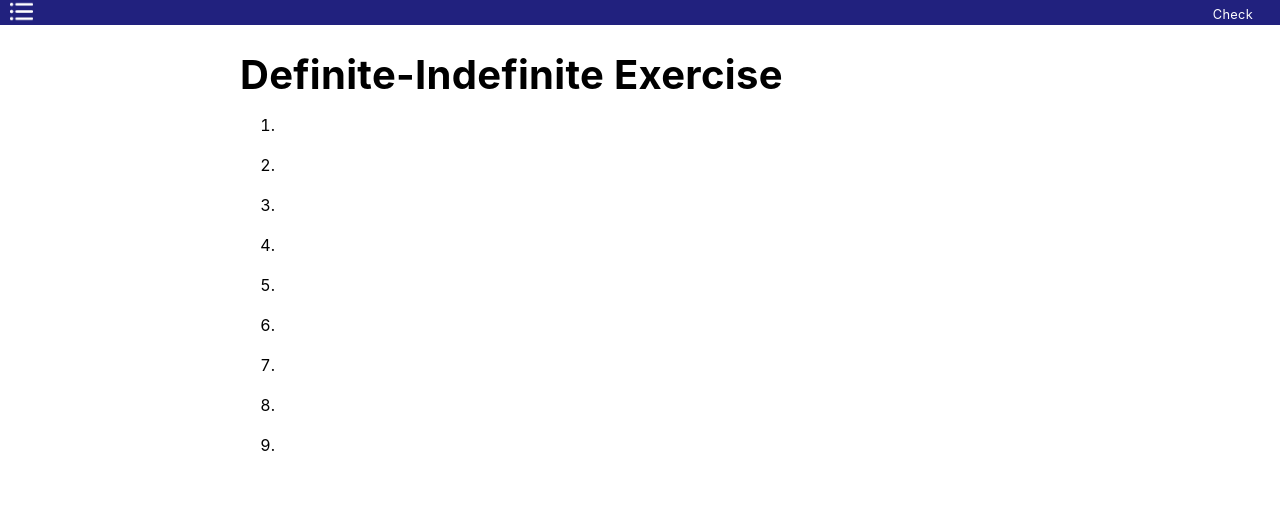
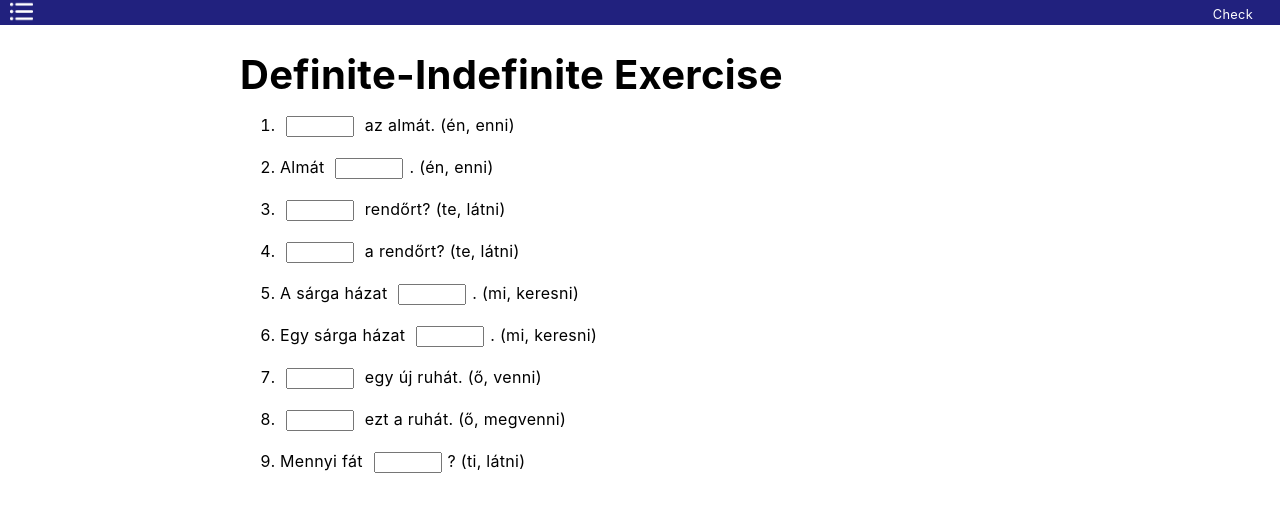
Before and after one commit to gzsofii/learn_hungarian, a React (Create React App) app: page /definite_indefinite_exercise in a window 1280 px wide. Shown: the top 512 px of the page. Built offline with nearby package versions, Linux system fonts and the light colour scheme.

Commit message:
solve fillSentence problems

```diff
--- a/src/App.scss
+++ b/src/App.scss
@@ -249,6 +249,7 @@ nav {
 
 .wrongAnswer {
     color: rgb(180, 32, 32);
+    font-weight: bold;
 }
 
 .givenWrongAnswer {
--- /dev/null
+++ b/src/components/AnswerInput.js
@@ -0,0 +1,21 @@
+import React, {useState} from 'react'
+
+export default function AnswerInput(props)  {
+    const {solution, bigSize, checked} = props
+
+    const [value, setValue] = useState("")
+    if (!checked) return (
+        <input type="text"
+            value={value}
+            style={bigSize? {width: '60px', margin: '0 6px'} : {width: '25px', margin: '0 6px 0 0'}}
+            onChange={(event)=>setValue(event.target.value)}
+        />
+    )
+    else {
+        let correct = solution.includes(value);
+        return (
+            <span className={correct ? 'correctAnswer' : 'wrongAnswer'}>{value ? value : "_"}</span>
+
+        )
+    }
+}
--- a/src/components/FillSentence.js
+++ b/src/components/FillSentence.js
@@ -1,80 +1,28 @@
 import React, {useState, useEffect} from "react"
-import useInput from '../utils/useInput'
+import AnswerInput from './AnswerInput'
 
 export default function FillSentence(props) {
-    const {sentence, words, solution,meaning,checked} = props
+    const {sentence, words, solution, meaning, checked} = props
 
-    //const {value, bind, reset} = useInput("")
-    const [answers, setAnswers] = useState([])
-   // console.log("answers: ", answers)
+    console.log("fillsentence")
     let wr;
     const regex = /(__|_)/g;
-    useEffect( () => {
     let k = 0;
     wr = sentence.split(regex).map(part => {
         let ret;
         if (part === "__" || part === "_"){
-                setAnswers("".concat(answers))
-                ret = <input type="text"
-                    solution={solution[k++]}
-                    value={answers[k++]}
-                    //onChange={setAnswers("")}
-                    style={part==="__" ? {width: '100px', margin:'0 5px' } : {width: '20px'}}
-                />
+            let bigSize = part === "__" ? true : false;
+            ret = <AnswerInput solution={solution[k]} bigSize={bigSize} checked={checked}/>
+            k++
         }
-            //else if (part === "_") ret = <input type="text" value={solution[k++][0]} style={{width: '20px'}} />
         else ret = part
         return ret
     })
-    },[])
-    //console.log("KKKKKKKKK", k, sentence)
-    /*for (let i = 1; i < parts.length; i=i+2) {
-        let style = parts[i] === "_" ? "width: 20px" : "width: 100px";
-        return
-    }*/
+    console.log(wr)
 
-    if (!checked) {
-
-        return <span>
-                {wr}
-
-
-              { /* sentence.replaceAll(regex, match => {
-                    //let txt = match === "__" ? ".." + solution[i][0] : solution[i][0]
-                    let style  = match === "__" ? "width: 20px" : "width: 50px";
-                    i++;
-                    let ret = <input type="text" style={style} />
-                    console.log(ret)
-                    return ret;
-                })*/}
-
-                </span>
-
-
-
-        //return <span>{firstPart} <input type="text" {...bind}/> {secondPart + " (" + words + ")"}</span>
-        //return <span>{parts.map(item => item + <input type="text" {...bind}/>)}</span>
-        //return <span>{sentence.replace("_", <input type="text" style="width: 30px" />)}</span>
-    }
-    else {
-        /*const answer = value.toUpperCase() === solution.toUpperCase()
-            ? <span className="correctAnswer">
-                {firstPart + " " + solution + " " + secondPart + " (" + words + ")"}
-              </span>
-            : <span className="wrongAnswer">
-                {firstPart + " "}
-                <span className="givenWrongAnswer">{value}</span>
-                {" " + solution + " " + secondPart + " (" + words + ") "}
-              </span>
-        return (
-            <>{answer}
-            <span className="tooltip">
-                <img src={process.env.PUBLIC_URL + '/img/information.png'} className="icon"></img>
-                <span className="tooltipText">{meaning}</span>
-            </span>
+    return (<>
+        <span>{wr}</span>
+        <span> ({words})</span>
         </>
     )
-        */
 }
-
-}
--- a/src/data/exercises/possessive.js
+++ b/src/data/exercises/possessive.js
@@ -1,7 +1,7 @@
 const exercises = [
     {
         id: "1",
-        sentence: "Ez az autó_ az __.",
+        sentence: "Ez az autó_ a(z) __.",
         solution: [[""], ["enyém"]],
         words: "én",
         meaning: "This car is mine."
@@ -16,27 +16,27 @@ const exercises = [
     {
         id: "3",
         sentence: "-Kié ez az autó? -Az __.",
-        solution: [["enyém", "én autóm"]],
+        solution: [["enyém"]],
         words: "én",
         meaning: "-Whose car is it? -Mine."
     },
     {
         id: "4",
-        sentence: "Ez a ház_ __",
-        solution: [["", " "], ["Petié"]],
+        sentence: "Ez a ház_ __.",
+        solution: [["", " "], ["Petié", "A Petié"]],
         words: "Peti",
         meaning: "This house is Peti's"
     },
     {
         id: "5",
         sentence: "Ez __ ház_.",
-        solution: [["Peti"], ["a"]],
+        solution: [["Peti", "Petinek a"], ["a"]],
         words: "Peti",
         meaning: "This is Peti's house"
     },
     {
         id: "6",
-        sentence: "-Kié ez a ház? -__",
+        sentence: "-Kié ez a ház? -__.",
         solution: [["Petié", "a Petié"]],
         words: "Peti",
         meaning: "-Whose house is it? -Peti's"
```
Lines whose indentation alone changed are shown as unchanged.
